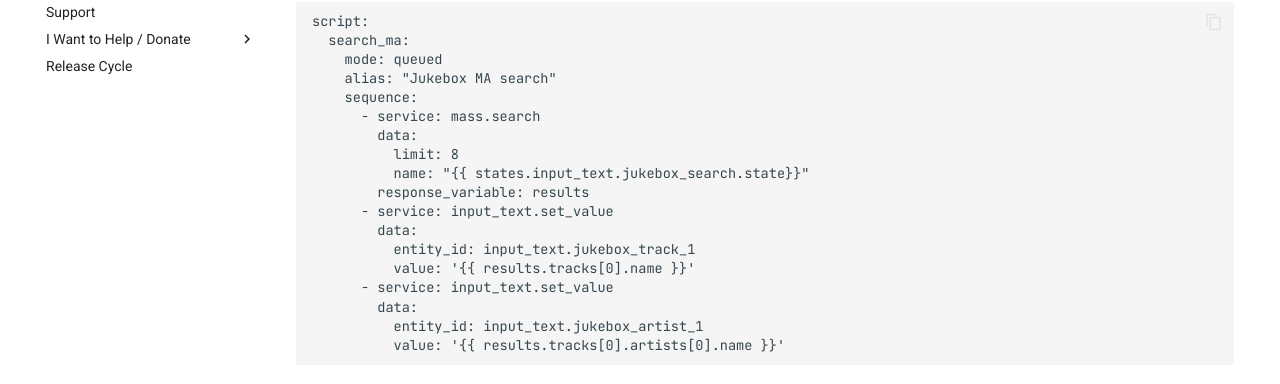
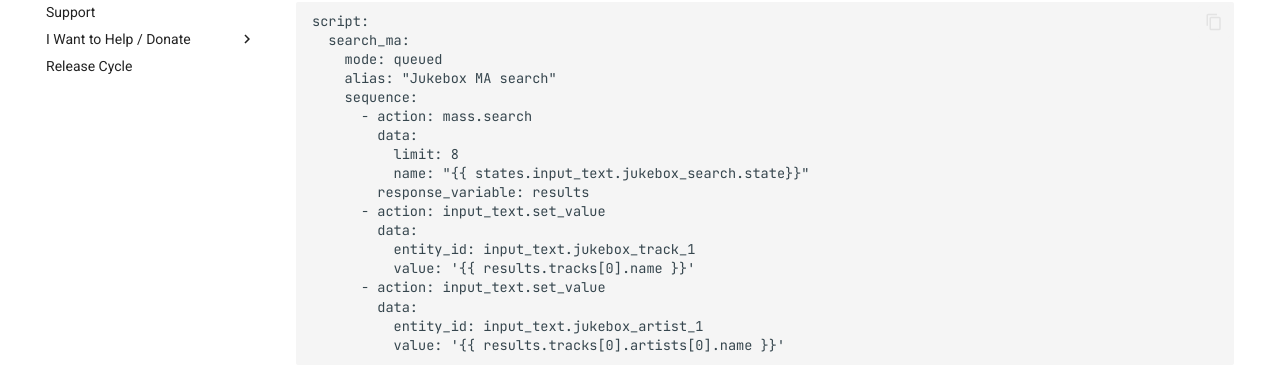
Before and after one commit to pwbriggs/music-assistant.github.io, an MkDocs documentation site: the page built from docs/faq/masssearch.md, in a window 1280 px wide and 900 px high, scrolled down 1236 px. Shown: the part 446-830 px from the top of the window. Built offline with MkDocs 1.6.1 and Material for MkDocs 9.7.7, drawn with Linux system fonts in a browser that asks for light colours; some of the changed lines change nothing that is shown.

Commit message:
Changed 'service' to 'action' in example script
to comply with new HA keywords for actions

```diff
--- a/docs/faq/masssearch.md
+++ b/docs/faq/masssearch.md
@@ -16,16 +16,16 @@ script:
     mode: queued
     alias: "Jukebox MA search"
     sequence:
-      - service: mass.search
+      - action: mass.search
         data:
           limit: 8
           name: "{{ states.input_text.jukebox_search.state}}"
         response_variable: results
-      - service: input_text.set_value
+      - action: input_text.set_value
         data:
           entity_id: input_text.jukebox_track_1
           value: '{{ results.tracks[0].name }}'
-      - service: input_text.set_value
+      - action: input_text.set_value
         data:
           entity_id: input_text.jukebox_artist_1
           value: '{{ results.tracks[0].artists[0].name }}'
```
